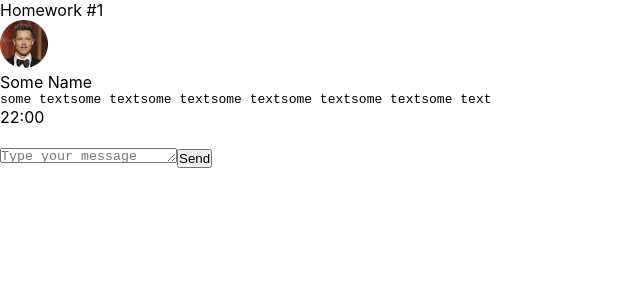
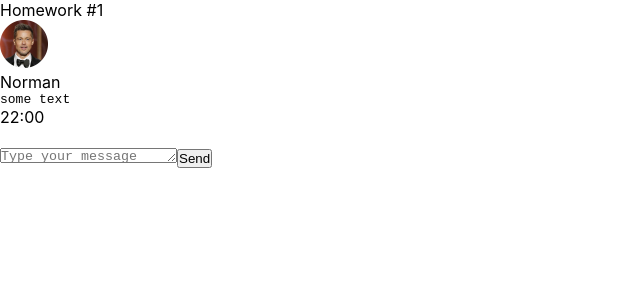
Before and after one commit to IJTINK7/hws-from-ignat, a React (Create React App) app: page / in a window 1280 px wide. Shown: the top 300 px of the page, without its empty margins (0-640 px from the left). Built offline with nearby package versions, Linux system fonts and the light colour scheme.

Commit message:
Check changing the data

```diff
--- a/src/s2-homeworks/hw01/HW1.tsx
+++ b/src/s2-homeworks/hw01/HW1.tsx
@@ -13,8 +13,20 @@ import avatar from './avatar.png'
 * 5 - сделать стили в соответствии с дизайном
 * */
 
+// структуру объекта не менять
+export const message0: MessageType = {
+    id: 0,
+    user: {
+        avatar: avatar, // можно менять
+        name: 'Norman',  // можно менять
+    },
+    message: {
+        text: 'some text', // можно менять
+        time: '22:00', // можно менять
+    },
+}
+
 // нужно создать правильный тип вместо any
-
 export type MessageType = {
     id: number;
     user: UserMessageType;
@@ -31,18 +43,6 @@ export type TextMessageType ={
     time: string;
 }
 
-// структуру объекта не менять
-export const message0: MessageType = {
-    id: 0,
-    user: {
-        avatar: avatar, // можно менять
-        name: 'Some Name',  // можно менять
-    },
-    message: {
-        text: 'some textsome textsome textsome textsome textsome textsome text', // можно менять
-        time: '22:00', // можно менять
-    },
-}
 export const friendMessage0: MessageType = {
     id: 100,
     user: {
```
